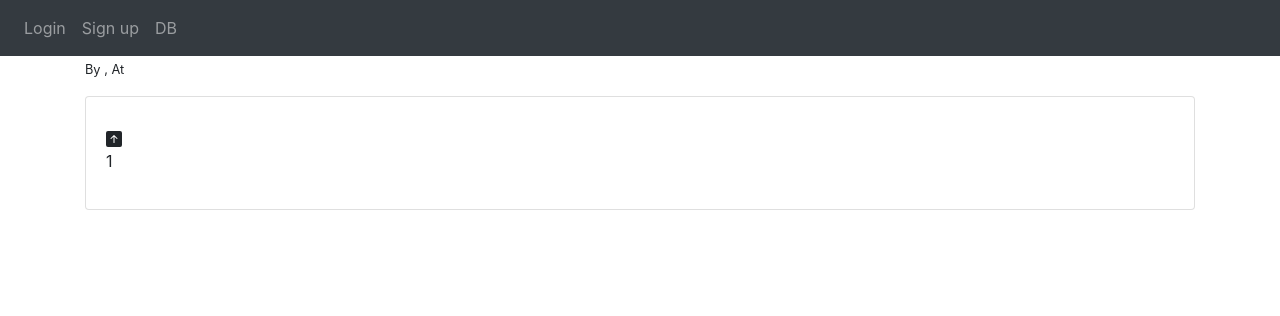
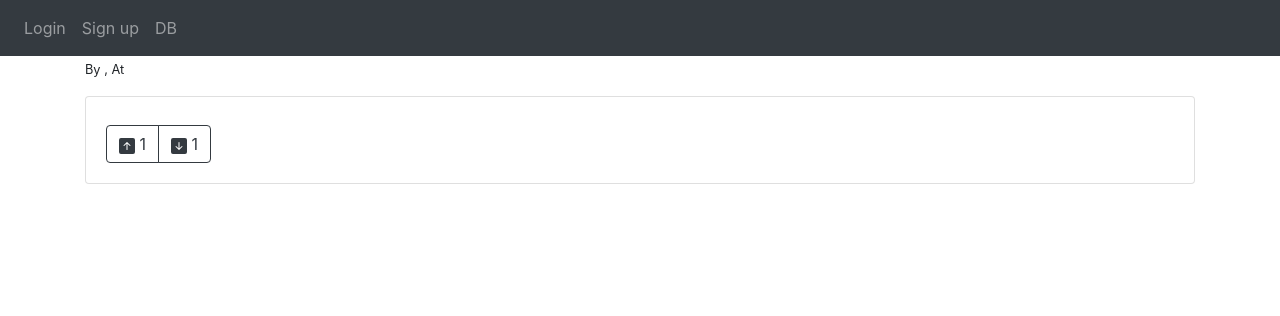
Before and after one commit to HazimDidSomething/MMU-BUZZ, a Flask app: template website/templates/viewpost.html in a window 1280 px wide. Shown: the top 316 px of the page. Run offline with Flask 3, Linux system fonts and the light colour scheme; the template is opened without the code that fills it, so the values that code supplies are empty; a user stored in the database is signed in; some libraries are stand-ins or nearby versions.

Commit message:
small change

```diff
--- a/website/templates/viewpost.html
+++ b/website/templates/viewpost.html
@@ -11,16 +11,16 @@
         {% if img %}
             <img src="{{ url_for('static', filename='uploads/' ~ img.name) }}" alt="Post image" width="300">
         {% endif %}
-        <a>
-         <svg xmlns="http://www.w3.org/2000/svg" width="16" height="16" fill="currentColor" class="bi bi-arrow-up-square-fill" viewBox="0 0 16 16">
-            <path d="M2 16a2 2 0 0 1-2-2V2a2 2 0 0 1 2-2h12a2 2 0 0 1 2 2v12a2 2 0 0 1-2 2zm6.5-4.5V5.707l2.146 2.147a.5.5 0 0 0 .708-.708l-3-3a.5.5 0 0 0-.708 0l-3 3a.5.5 0 1 0 .708.708L7.5 5.707V11.5a.5.5 0 0 0 1 0"/>
 
-        </svg>
-        <p> 1 </p>
+        <div class="btn-group" role="group" aria-label="Basic  example">
+            <button type="button" class="btn btn-outline-dark"><svg xmlns="http://www.w3.org/2000/svg" width="16" height="16" fill="currentColor" class="bi bi-arrow-up-square-fill" viewBox="0 0 16 16">
+                <path d="M2 16a2 2 0 0 1-2-2V2a2 2 0 0 1 2-2h12a2 2 0 0 1 2 2v12a2 2 0 0 1-2 2zm6.5-4.5V5.707l2.146 2.147a.5.5 0 0 0 .708-.708l-3-3a.5.5 0 0 0-.708 0l-3 3a.5.5 0 1 0 .708.708L7.5 5.707V11.5a.5.5 0 0 0 1 0"/>
 
-        </a>
-
-        </div>
+            </svg> 1  </button>
+            <button type="button" class="btn btn-outline-dark"><svg xmlns="http://www.w3.org/2000/svg" width="16" height="16" fill="currentColor" class="bi bi-arrow-down-square-fill" viewBox="0 0 16 16">
+                <path d="M2 0a2 2 0 0 0-2 2v12a2 2 0 0 0 2 2h12a2 2 0 0 0 2-2V2a2 2 0 0 0-2-2zm6.5 4.5v5.793l2.146-2.147a.5.5 0 0 1 .708.708l-3 3a.5.5 0 0 1-.708 0l-3-3a.5.5 0 1 1 .708-.708L7.5 10.293V4.5a.5.5 0 0 1 1 0"/>
+              </svg> 1</button>
+          </div>
 
     </div>
 
```
